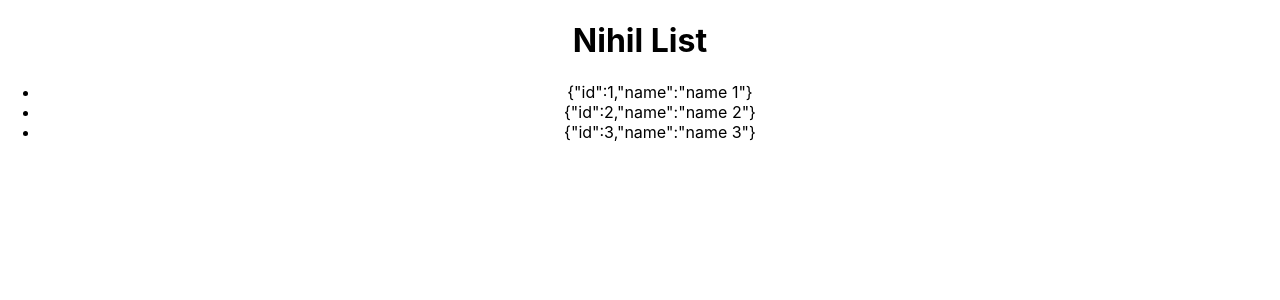
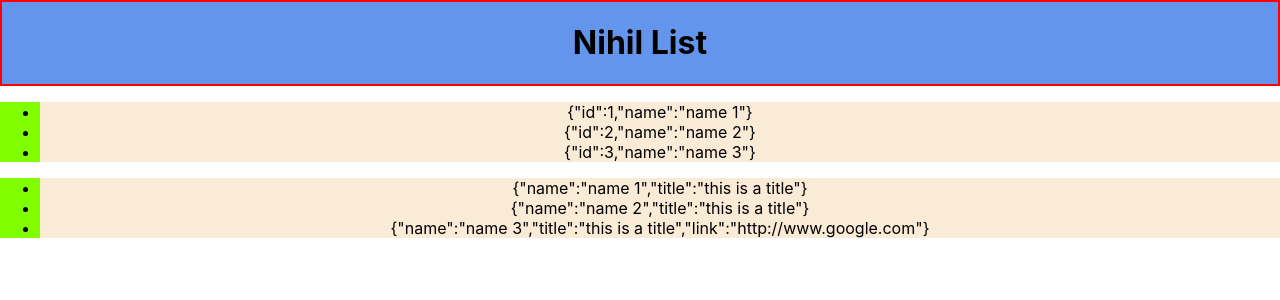
Before and after one commit to glaucopater/nihil-list, a React (Create React App) app: page / in a window 1280 px wide. Shown: the top 300 px of the page. Built offline with nearby package versions, Linux system fonts and the light colour scheme.

Commit message:
Implement basic context to share state

```diff
--- a/src/App.tsx
+++ b/src/App.tsx
@@ -1,10 +1,22 @@
+import { Key, useState } from "react";
 import "./App.css";
 import { Header } from "./components/Header";
 import { List } from "./components/List";
-import { dataset1 } from "./components/List/List.fixtures";
+import { dataset1, dataset2 } from "./components/List/List.fixtures";
+import UserContext from "./contexts/UserContext";
 
 function App() {
+  const [selectedItems, setSelectedItems] = useState<any>();
+
+  const handleUpdateStore = (e: Key | null | undefined) => {
+    setSelectedItems(e);
+  };
+
+
   return (
+    <UserContext.Provider
+      value={{ store: selectedItems, updateStore: handleUpdateStore }}
+    >
       <div className="App">
         <Header />
         <List
@@ -13,7 +25,14 @@ function App() {
             throw new Error("Function not implemented.");
           }}
         />
+        <List
+          data={dataset2}
+          renderer={function (): void {
+            throw new Error("Function not implemented.");
+          }}
+        />
       </div>
+    </UserContext.Provider>
   );
 }
 
--- /dev/null
+++ b/src/components/Header/Header.style.css
@@ -0,0 +1,4 @@
+.heading {
+  background-color: cornflowerblue;
+  border: 2px solid red;
+}
--- a/src/components/Header/index.tsx
+++ b/src/components/Header/index.tsx
@@ -1,10 +1,19 @@
 import { HeaderProps } from "./Header.types";
+import "./Header.style.css";
+import { useContext } from "react";
+import UserContext, { ContextProps } from "../../contexts/UserContext";
 
 export const Header = ({ selectedItems }: HeaderProps) => {
+  const initialStore = useContext(UserContext);
+
+  const { store: selectedItem } = (initialStore as ContextProps) || {};
+
+  const selectedItemId = selectedItem as unknown as number;
+
   return (
-    <header role="heading" aria-level={1}>
+    <header role="heading" aria-level={1} className={"heading"}>
       <h1>Nihil List</h1>
-      {selectedItems && <h2>Selected items:</h2>}
+      {selectedItemId > -1 && <h2>Selected items: {selectedItemId}</h2>}
       <ul>
         {selectedItems?.map((item, index) => {
           return <li key={index}>{item}</li>;
--- a/src/components/List/List.fixtures.ts
+++ b/src/components/List/List.fixtures.ts
@@ -12,3 +12,19 @@ export const dataset1 = [
     name: "name 3",
   },
 ];
+
+export const dataset2 = [
+  {
+    name: "name 1",
+    title: "this is a title",
+  },
+  {
+    name: "name 2",
+    title: "this is a title",
+  },
+  {
+    name: "name 3",
+    title: "this is a title",
+    link: "http://www.google.com",
+  },
+];
--- /dev/null
+++ b/src/components/List/List.style.css
@@ -0,0 +1,12 @@
+ul {
+  background-color: chartreuse;
+}
+
+li {
+  background-color: antiquewhite;
+}
+
+li:hover {
+  background-color: chartreuse;
+  cursor: pointer;
+}
--- a/src/components/List/List.types.ts
+++ b/src/components/List/List.types.ts
@@ -1,4 +1,4 @@
-export type ListProps = {
-  data: any[];
+export type ListProps<T> = {
+  data: T[];
   renderer?: () => void;
 };
--- a/src/components/List/index.tsx
+++ b/src/components/List/index.tsx
@@ -1,12 +1,26 @@
+import { Key, SyntheticEvent, useContext } from "react";
 import { ListProps } from "./List.types";
+import "./List.style.css";
+import UserContext, { ContextProps } from "../../contexts/UserContext";
 
-export const List = ({ data }: ListProps) => {
+export const List = <T,>({ data }: React.PropsWithChildren<ListProps<T>>) => {
+  const initialStore = useContext(UserContext);
 
-  console.log(data);
+  const { updateStore } = (initialStore as ContextProps) || {};
+
+  const handleOnClick =
+    (index: Key | null | undefined) => (e: SyntheticEvent) => {
+      updateStore(index);
+    };
+
   return (
     <ul>
-      {data?.map((item, index) => {
-        return <li key={index}>{JSON.stringify(item)}</li>;
+      {data?.map((item: T, index: Key | null | undefined) => {
+        return (
+          <li key={index} onClick={(e) => handleOnClick(index)(e)}>
+            {JSON.stringify(item)}
+          </li>
+        );
       })}
     </ul>
   );
--- /dev/null
+++ b/src/contexts/UserContext/index.tsx
@@ -0,0 +1,10 @@
+import { createContext, Key } from "react";
+
+export type ContextProps<T = object> = {
+  store: T;
+  //updateStore: React.Dispatch<T>;
+  updateStore: (index: Key | null | undefined) => void;
+};
+
+const UserContext = createContext<ContextProps | undefined>(undefined);
+export default UserContext;
```
Also changed, not shown: 1 other file (tests, documents, lock files or other folders). Lines whose indentation alone changed are shown as unchanged.
